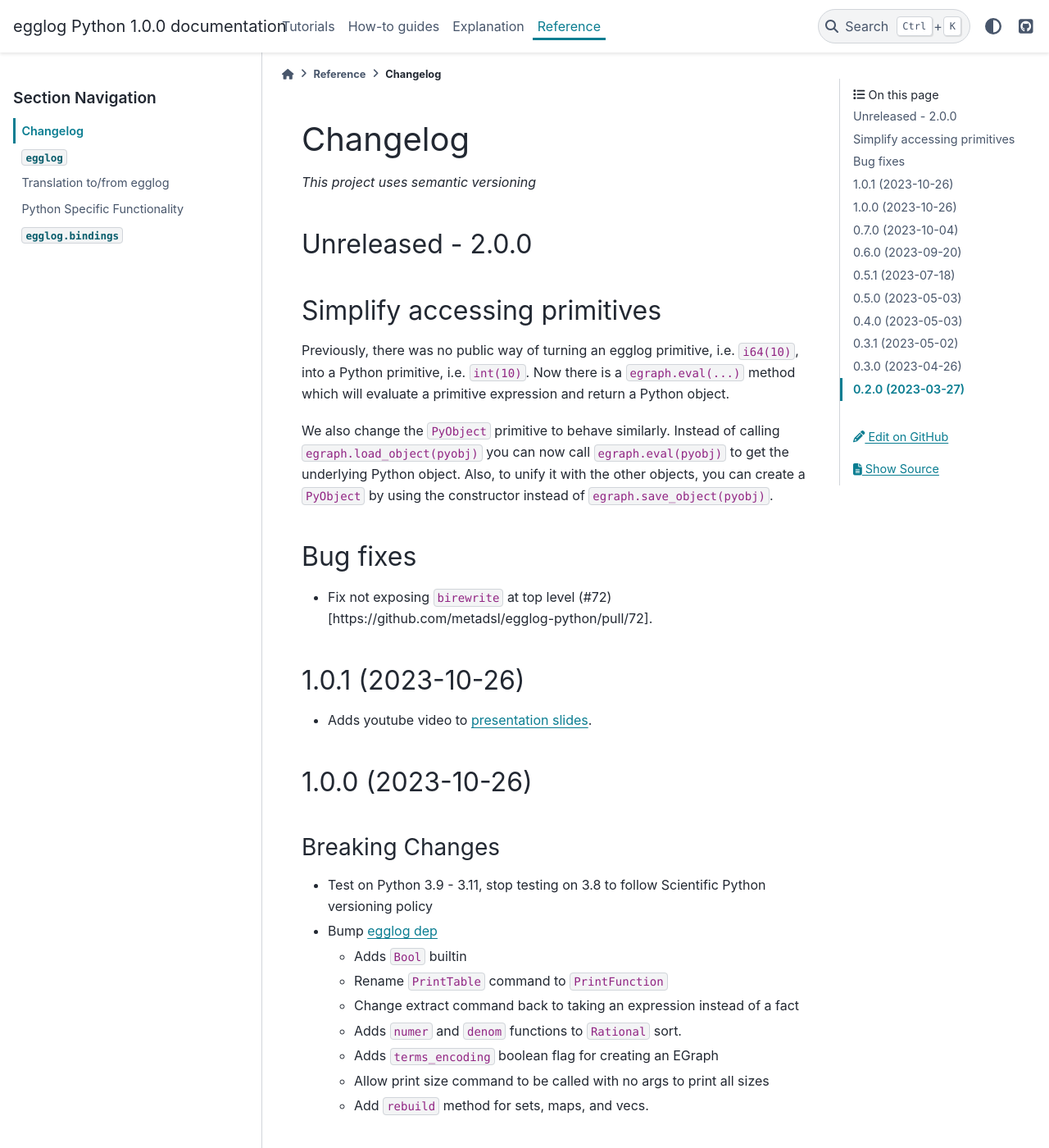
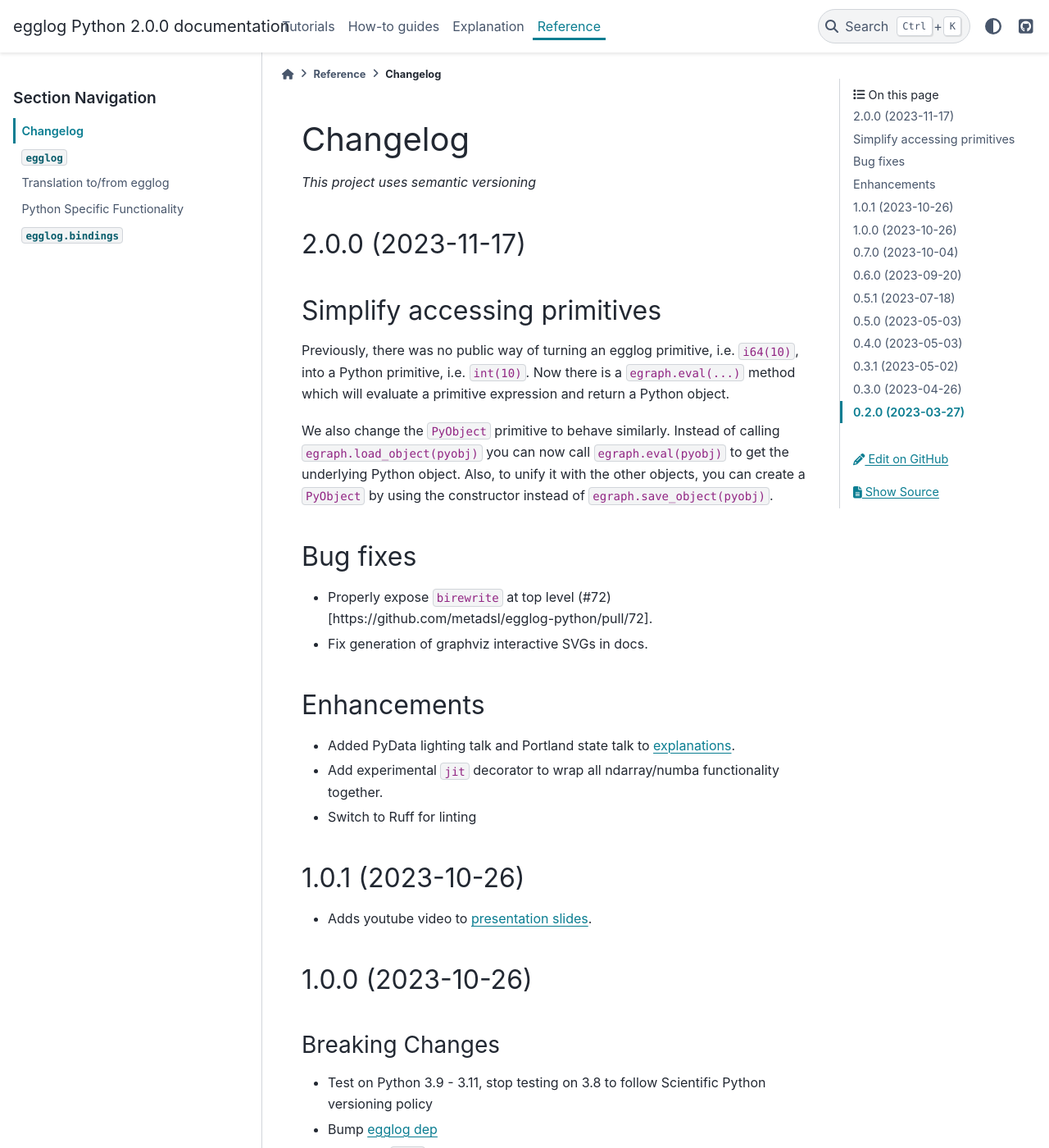
Before and after one commit to egraphs-good/egglog-python, a Sphinx documentation site: the page built from docs/changelog.md, in a window 1280 px wide and 1400 px high. Shown: the whole window at 82% size. Built offline with Sphinx 7.4.7 and the PyData theme 0.15.4, drawn with Linux system fonts in a browser that asks for light colours; pages that are not in the unit, such as notebooks, are missing from menus; the version number is read from the project's files by our own code.

Commit message:
Version bump 2.0.0

```diff
--- a/Cargo.toml
+++ b/Cargo.toml
@@ -1,6 +1,6 @@
 [package]
 name = "egglog-python"
-version = "1.0.0"
+version = "2.0.0"
 edition = "2021"
 
 # See more keys and their definitions at https://doc.rust-lang.org/cargo/reference/manifest.html
--- a/docs/changelog.md
+++ b/docs/changelog.md
@@ -2,7 +2,7 @@
 
 _This project uses semantic versioning_
 
-## Unreleased - 2.0.0
+## 2.0.0 (2023-11-17)
 
 ## Simplify accessing primitives
 
@@ -12,7 +12,14 @@ We also change the `PyObject` primitive to behave similarly. Instead of calling
 
 ## Bug fixes
 
-- Fix not exposing `birewrite` at top level (#72)[https://github.com/metadsl/egglog-python/pull/72].
+- Properly expose `birewrite` at top level (#72)[https://github.com/metadsl/egglog-python/pull/72].
+- Fix generation of graphviz interactive SVGs in docs.
+
+## Enhancements
+
+- Added PyData lighting talk and Portland state talk to [explanations](./explanation).
+- Add experimental `jit` decorator to wrap all ndarray/numba functionality together.
+- Switch to Ruff for linting
 
 ## 1.0.1 (2023-10-26)
 
```
Also changed, not shown: 1 other file.
